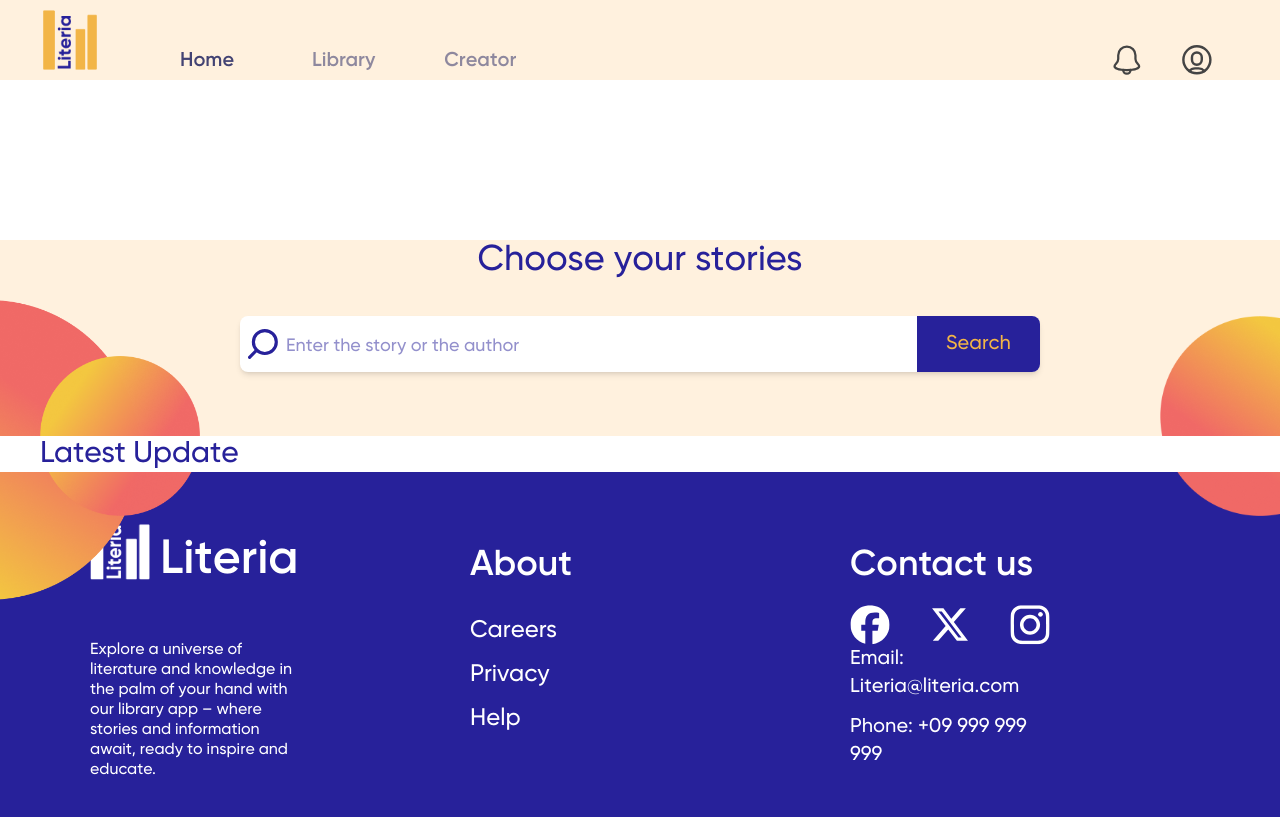
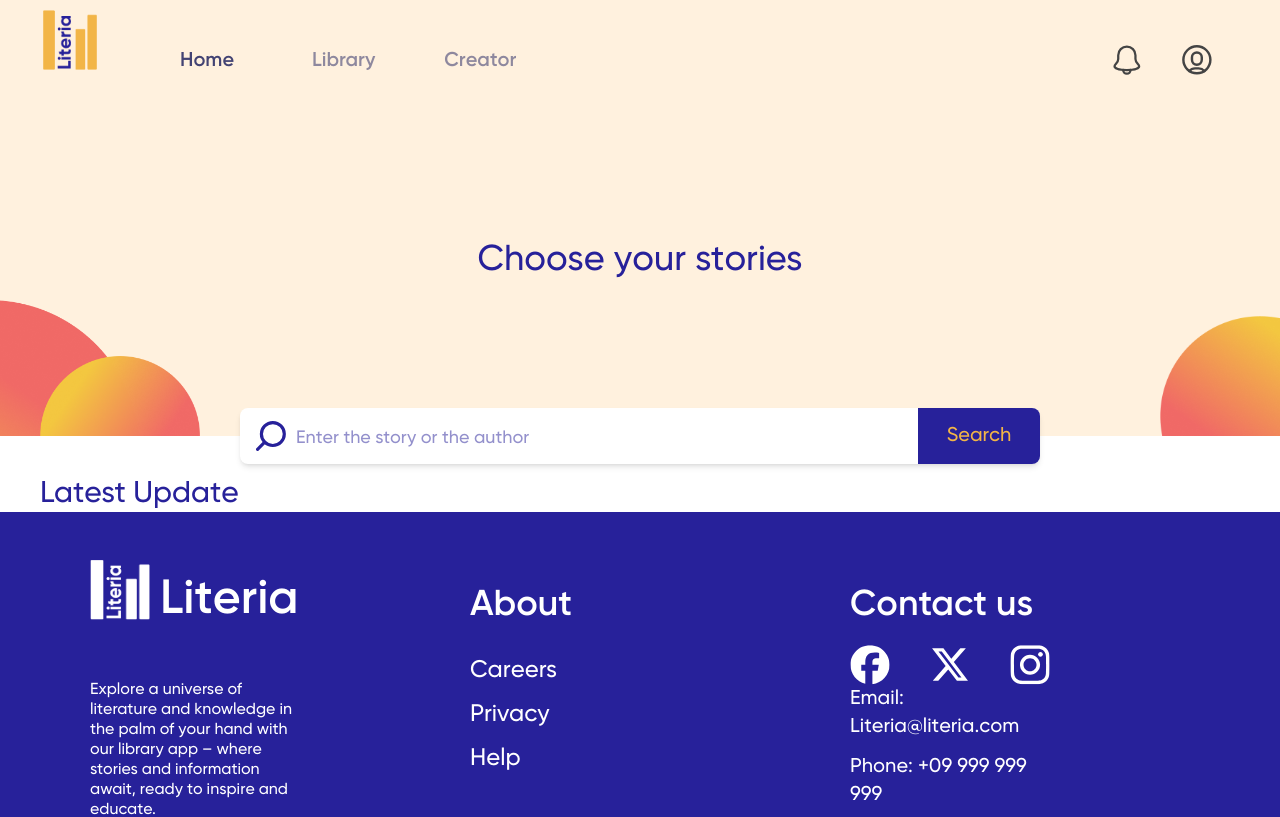
Before and after one commit to lob23/VirtualLibrary2, a Next.js app in the folder app/: page /pages/search in a window 1280 px wide. Shown: the top 817 px of the page. Built offline with nearby package versions, Linux system fonts and the light colour scheme.

Commit message:
search fix

```diff
--- a/app/src/app/pages/search/page.js
+++ b/app/src/app/pages/search/page.js
@@ -13,7 +13,7 @@ export default function search_screen(){
             <div className='relative w-screen h-full z-10'>
                 <_searchForm />
             </div>
-            <div className='relative w-screen h-auto z-5'>
+            <div className='relative w-screen h-auto z-50'>
                 <_footer />
             </div>
 
--- a/app/src/app/pages/search/search_form.js
+++ b/app/src/app/pages/search/search_form.js
@@ -16,8 +16,7 @@ export default function search_form() {
   return (
     <>
     <div class="relative w-screen h-auto bg-cream">
-      <div class="relative w-screen h-auto bg-cream z-0">
-        <h1 className="static font-Gilroy_md text-blue text-4xl text-center mt-40 mb-30 pb-5 z-15">
+        <h1 className="static font-Gilroy_md text-blue text-4xl text-center pt-40 mb-30 pb-5 z-15">
           Choose your stories
         </h1>
         <div class="z-5">
@@ -39,9 +38,8 @@ export default function search_form() {
             </div>
         </div>
 
-        <div class="relative z-40 mx-60 mt-20 flex items-center bottom-16 h-14 rounded-lg bg-white overflow-hidden shadow-md shadow-blue-500/50">
-          <div class="absolute top-0 left-0 right-0 bg-white"></div>
-          <div class="grid place-items-center h-full w-12 text-gray-300 p-2 relative z-10">
+        <div class="relative z-40 mx-60 mt-20 flex items-center -bottom-7 h-14 rounded-lg bg-white overflow-hidden shadow-md shadow-blue-500/50">
+          <div class="grid place-items-center h-full w-10 mx-2 text-gray-300 p-2 relative">
             <svg width="30" height="30" viewBox="0 0 38 38" fill="none" xmlns="http://www.w3.org/2000/svg">
               <g id="Group 1937">
                 <path id="Stroke 455" d="M1.99965 35.854L11.0273 26.8263" stroke="#27219A" stroke-width="4" stroke-linecap="round" stroke-linejoin="round"/>
@@ -51,32 +49,29 @@ export default function search_form() {
           </div>
 
           <input
-            class="h-full w-full text-lg text-gray-700 border-0 focus:border-0 shadow-none py-20 placeholder:text-blue placeholder:text-opacity-50 placeholder:font-Gilroy_md relative z-10"
+            class="h-full w-full text-lg text-gray-700 border-0 focus:border-0 shadow-none py-20 placeholder:text-blue placeholder:text-opacity-50 placeholder:font-Gilroy_md relative"
             type="text"
             id="search"
             placeholder="Enter the story or the author"
           />
           <button
-            class="relative w-[150px] h-full my-5 bg-blue p-3 border-none shadow-none text-yellow text-xl font-Gilroy_md hover:bg-[#19156e] relative z-10"
+            class="relative w-[150px] h-full my-5 bg-[#27219A] p-3 border-none shadow-none text-yellow text-xl font-Gilroy_md hover:bg-[#19156e]"
             type="submit"
           >
             Search
           </button>
         </div>
-      </div>
     </div>
 
-    <div className="relative w-screen h-auto bg-white z-0">
+    <div className="relative w-screen h-auto bg-white">
       {/* Latest update section on the left  */}
-      <div className="relative w-screen h-auto bg-white z-0">
-        <div className="relative w-screen h-auto bg-white z-0 left-10">
+        <div className="relative w-screen h-auto left-10 pt-10">
           <h1 className="static font-Gilroy_md text-blue text-3xl ">
             Latest Update
           </h1>
-          <div className="relative w-screen h-auto bg-white z-0">
+          <div className="relative w-screen h-auto">
           </div>
         </div>
-      </div>
     </div>
 
 
```
